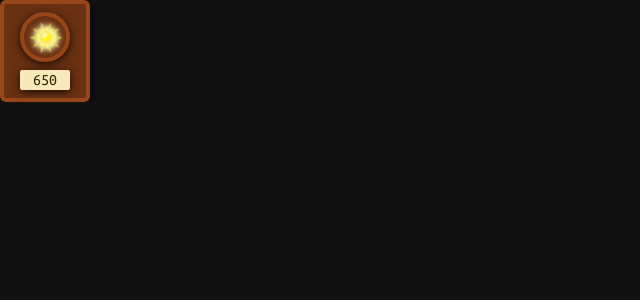
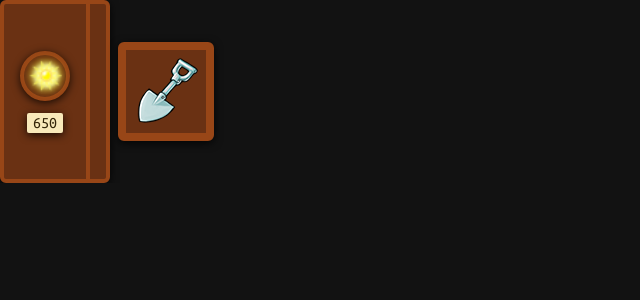
Before and after one commit to YernarT/kazakh_legend_steppe_defense, a Vue app in the folder client/: page / in a window 1280 px wide. Both pictures are taken after a click on the element "1-1". Shown: the top 300 px of the page, without its empty margins (0-640 px from the left). Built offline with nearby package versions, Linux system fonts and the light colour scheme.

Commit message:
update: :hammer: 改进界面样式

```diff
--- a/client/src/renderer/components/ToolsBox/PlantCard.vue
+++ b/client/src/renderer/components/ToolsBox/PlantCard.vue
@@ -1,9 +1,11 @@
 <template>
   <div class="plant-card">
-    <img class="plant-card-img" :src="plant.image" :alt="plant.name" />
+    <div class="img-block">
+      <img class="plant-card-img" :src="plant.images.idle" :alt="plant.name" />
+    </div>
 
     <div class="cost-block">
-      <div class="cost">100</div>
+      <div class="cost">{{ plant.cost }}</div>
       <img class="sun-img" src="@/assets/images/sun.png" alt="Sun" />
     </div>
   </div>
@@ -18,26 +20,34 @@ const props = defineProps<{ plant: I_Plant }>();
 
 <style scoped lang="scss">
 .plant-card {
-  width: 100px;
-  height: 220px;
-  background-color: #eeeeee;
+  background-color: #fff;
   border-radius: var(--border-radius-small);
-  border: 2px solid #eeeeee;
-  border-block-start-width: 6px;
-  box-shadow: 0 2px 8px 0 rgba(0, 0, 0, 0.8);
+  box-shadow: 0 2px 6px 0 rgba(0, 0, 0, 0.4);
   @include flex($direction: column);
 
-  .plant-card-img {
-    width: 100%;
-    height: 100%;
-    object-fit: cover;
+  .img-block {
+    width: 108px;
+    height: 128px;
+    padding: 4px;
+    border-radius: var(--border-radius-small);
+    box-shadow: 0 2px 4px 0 rgba(0, 0, 0, 0.08);
+    @include flexCenter;
+
+    .plant-card-img {
+      max-width: 100%;
+      height: 100%;
+      object-fit: cover;
+      border-radius: var(--border-radius-small);
+    }
   }
 
   .cost-block {
+    width: 100%;
     padding: 2px 6px;
-    @include flex($justifyContent: center, $alignItems: center, $gap: 8px);
+    @include flexCenter;
 
     .cost {
+      color: rgb(51, 37, 9);
       font-weight: bold;
     }
 
--- a/client/src/renderer/components/ToolsBox/index.vue
+++ b/client/src/renderer/components/ToolsBox/index.vue
@@ -11,30 +11,50 @@
       </div>
 
       <!-- 植物列表 -->
-       <div class="plant-list">
-
-       </div>
+      <div class="plant-list">
+        <PlantCard v-for="plant in plants" :key="plant.code" :plant="plant" />
+      </div>
     </div>
     <!-- 铲子 之类的 -->
-    <div class="additional"></div>
+    <div class="additional">
+      <div class="shovel-block">
+        <img
+          class="shovel-img"
+          src="@/assets/images/tools/shovel-1.svg"
+          alt="Shovel"
+        />
+      </div>
+    </div>
   </div>
 </template>
 
-<script setup lang="ts"></script>
+<script setup lang="ts">
+// Types
+import type { I_Plant } from "@/typing/plant";
+// Components
+import PlantCard from "@/components/ToolsBox/PlantCard.vue";
+
+defineProps<{ plants: I_Plant[] }>();
+</script>
 
 <style scoped lang="scss">
 .tools-box {
-  @include flex;
+  width: 100%;
+  @include flex($alignItems: center);
 
   .standart {
     border: 4px solid rgb(152, 70, 23);
     border-radius: var(--border-radius);
     background-color: rgb(106, 49, 19);
     box-shadow: 0 2px 8px 0 rgba(0, 0, 0, 0.8);
+    overflow: hidden;
     @include flex;
 
     .sun-block {
+      height: 175px;
       padding: 8px 16px;
+      border-inline-end: 4px solid rgb(152, 70, 23);
+      @include flexCenter($direction: column, $gap: 12px);
 
       .sun-box {
         width: 50px;
@@ -49,11 +69,11 @@
           width: 40px;
           height: 37px;
           object-fit: cover;
+          filter: drop-shadow(0 0 4px rgba(255, 247, 0, 0.8));
         }
       }
 
       .score-box {
-        margin-block-start: 8px;
         color: rgb(51, 37, 9);
         font-weight: bold;
         padding: 2px 6px;
@@ -63,9 +83,25 @@
         @include flexCenter;
       }
     }
+
+    .plant-list {
+      /* --c-scrollbar: rgb(152, 70, 23);
+      --c-scrollbar-bg: rgb(99, 37, 4); */
+
+      padding: 8px;
+      overflow: auto;
+      @include useScroll($type: none);
+      @include flex($gap: 4px);
+    }
   }
 
   .additional {
+    flex-shrink: 0;
+    margin-inline-start: 8px;
+    border: 8px solid rgb(152, 70, 23);
+    border-radius: var(--border-radius);
+    background-color: rgb(106, 49, 19);
+    box-shadow: 0 2px 8px 0 rgba(0, 0, 0, 0.8);
     @include flexCenter;
   }
 }
```
